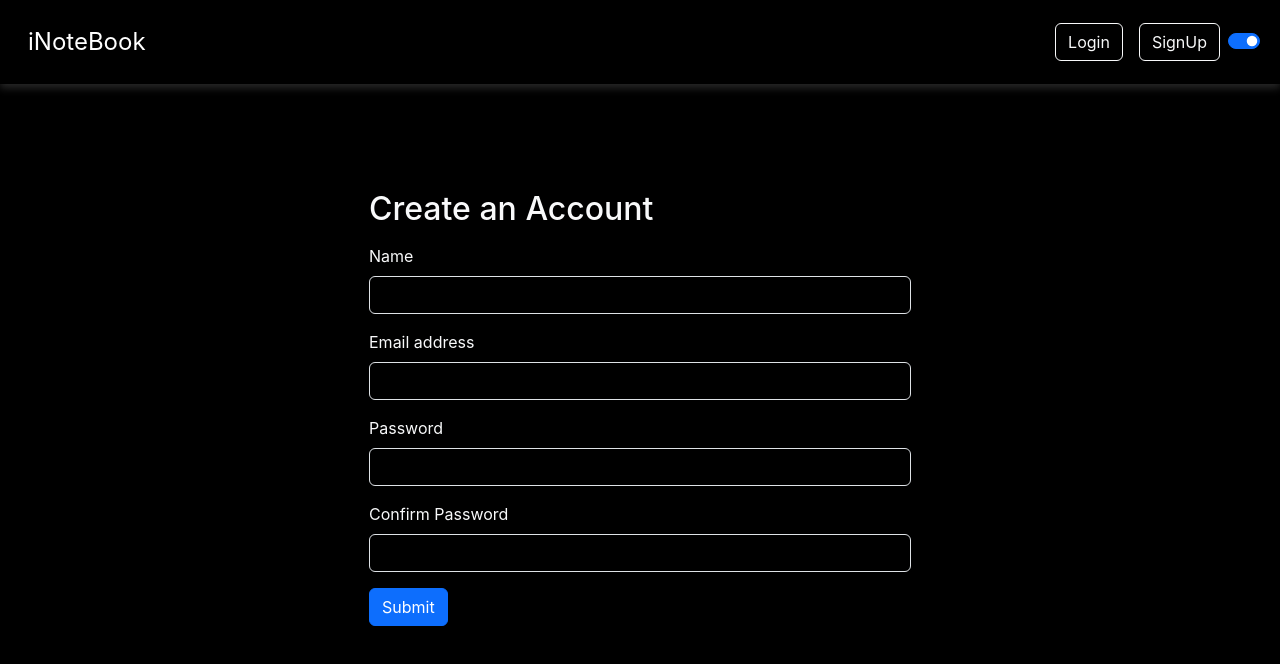
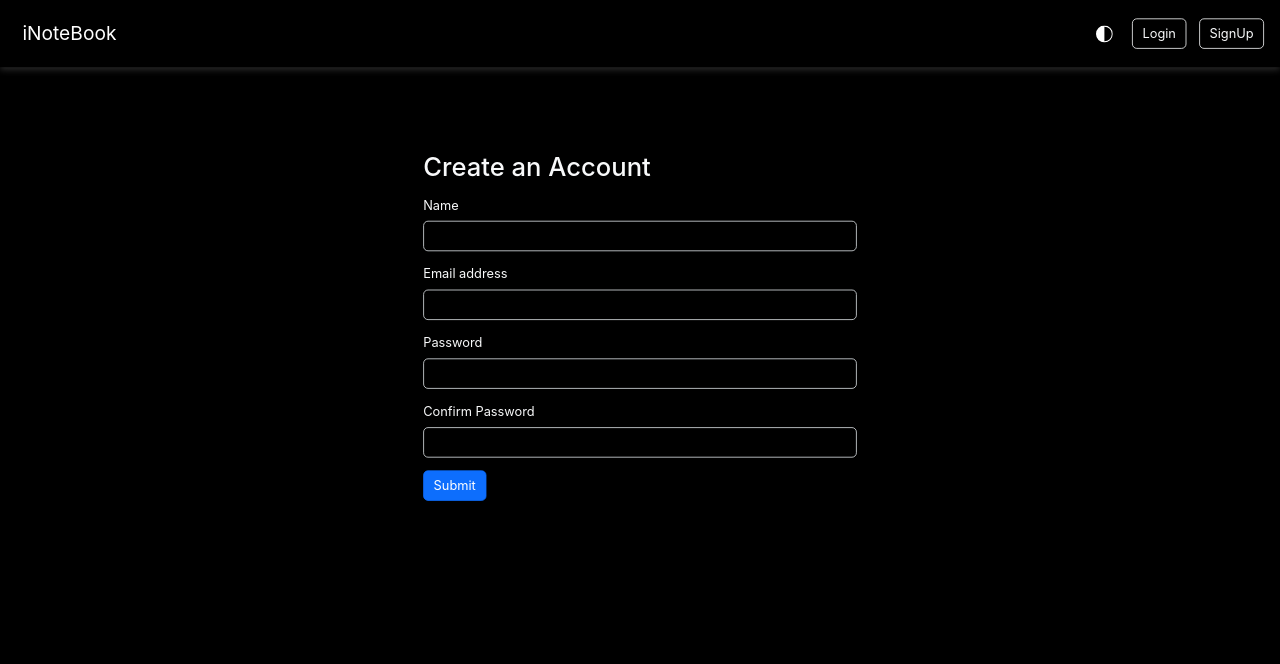
Before and after one commit to rakeshmuntha/Keeper, a React (Create React App) app: page /signup in a window 1280 px wide. Shown: the top 664 px of the page. Built offline with nearby package versions, Linux system fonts and the light colour scheme; no server answers.

Commit message:
completed upto toggling light and darkmode

```diff
--- a/public/index.html
+++ b/public/index.html
@@ -1,6 +1,6 @@
 <!DOCTYPE html>
-<html lang="en" >
-<!-- data-bs-theme="dark" -->
+<html lang="en">
+
 <head>
   <meta charset="utf-8" />
   <meta name="viewport" content="width=device-width, initial-scale=1" />
--- a/src/App.js
+++ b/src/App.js
@@ -12,8 +12,7 @@ function App() {
 
     document.body.style.backgroundColor = 'black';
 
-    const togglebackground = (mode) =>
-    {
+    const togglebackground = (mode) => {
         document.body.style.backgroundColor = mode === 'dark' ? '#F8F9FA' : 'black';
     };
 
@@ -30,16 +29,18 @@ function App() {
     return (
         <NoteState>
             <BrowserRouter>
-                <Navbar togglebackground = {togglebackground}/>
+                <div style={{ transform: 'scale(0.8)', transformOrigin: 'top left', width: '125%' }}>
+                    <Navbar togglebackground={togglebackground} />
 
-                <Alert alert={alert} />
+                    <Alert alert={alert} />
 
-                <div className="container">
-                    <Routes>
-                        <Route exacts path='/' element={<Home showalert= {showalert}/>} />
-                        <Route exact path='/login' element={<Login showalert= {showalert}/>} />
-                        <Route exact path='/signup' element={<Signup showalert= {showalert}/>} />
-                    </Routes>
+                    <div className="container">
+                        <Routes>
+                            <Route exacts path='/' element={<Home showalert={showalert} />} />
+                            <Route exact path='/login' element={<Login showalert={showalert} />} />
+                            <Route exact path='/signup' element={<Signup showalert={showalert} />} />
+                        </Routes>
+                    </div>
                 </div>
             </BrowserRouter>
         </NoteState>
--- a/src/components/AddNote.js
+++ b/src/components/AddNote.js
@@ -37,7 +37,18 @@ function AddNote(props) {
                             required
                         />
                     </div>
+
                     <div className="mb-3">
+                        <label htmlFor="exampleFormControlTextarea1" className="form-label">Description</label>
+                        <textarea className={`form-control bg-${mode === 'dark' ? 'black' : 'light'} text-${mode === 'light' ? 'dark' : 'light'}`} rows="3" id="description"
+                            name='description'
+                            onChange={onchange}
+                            value={note.description}
+                            minLength={1}
+                            required></textarea>
+                    </div>
+
+                    {/* <div className="mb-3">
                         <label htmlFor="description" className="form-label">Description</label>
                         <input
                             type="text"
@@ -49,7 +60,7 @@ function AddNote(props) {
                             minLength={1}
                             required
                         />
-                    </div>
+                    </div> */}
                     <div className="mb-3">
                         <label htmlFor="tag" className="form-label">Tag</label>
                         <input
--- a/src/components/Login.js
+++ b/src/components/Login.js
@@ -24,7 +24,6 @@ function Login(props) {
             });
 
             const json = await response.json();
-            console.log(json);
 
             if (json.success) {
                 localStorage.setItem('token', json.authToken);
--- a/src/components/Navbar.js
+++ b/src/components/Navbar.js
@@ -1,8 +1,13 @@
-import { useContext } from 'react'
+import { useContext, useRef } from 'react'
 import { Link, useNavigate } from 'react-router-dom'
 import NoteContext from '../context/notes/NoteContext';
 
 function Navbar(props) {
+    const ref = useRef(null);
+    const toggledarkmode = () =>
+    {
+        ref.current.click();
+    }
 
     let navigate = useNavigate();
     const handleclick = () => {
@@ -17,7 +22,7 @@ function Navbar(props) {
     }
 
     return (
-        <nav className={`navbar navbar-expand-lg bg-${mode === 'dark' ? 'black' : 'light'} navbar-${mode}`} style={{ boxShadow: mode === 'light' ? '0 4px 8px rgba(83, 83, 83, 0.2)' : '0 4px 8px rgba(205, 204, 204, 0.2)' }}>
+        <nav className={`navbar navbar-expand-lg bg-${mode === 'dark' ? 'black' : 'light'} navbar-${mode}`} style={{ boxShadow: mode === 'light' ? '0 4px 8px rgba(109, 108, 108, 0.2)' : '0 4px 8px rgba(205, 204, 204, 0.2)' }}>
             <div className="container-fluid">
                 <Link className="navbar-brand" to="/" style={{ fontSize: '1.5rem', padding: '1rem' }}>iNoteBook</Link>
 
@@ -30,6 +35,18 @@ function Navbar(props) {
 
                     </ul>
 
+                    <svg
+                        xmlns="http://www.w3.org/2000/svg"
+                        width="21"
+                        height="21"
+                        fill="currentColor"
+                        viewBox="0 0 16 16"
+                        className="bi bi-circle-half"
+                        onClick={toggledarkmode}
+                        style={{ color: mode === 'dark' ? 'white' : 'black' , cursor: 'pointer', marginRight: '1rem' }}
+                    >
+                        <path d="M8 15A7 7 0 1 0 8 1zm0 1A8 8 0 1 1 8 0a8 8 0 0 1 0 16" />
+                    </svg>
                     {!localStorage.getItem('token') ?
                         <>
                             <Link className={`btn btn-outline-${mode === 'dark' ? 'light' : 'dark'} mx-2`} to="/login" role="button">Login</Link>
@@ -38,8 +55,8 @@ function Navbar(props) {
                         // eslint-disable-next-line
                         : <button className={`btn btn-outline-${mode === 'dark' ? 'light' : 'dark'} mx-2`} onClick={handleclick} role="button">Logout</button>}
 
-                    <div className={`form-check form-switch text-dard`}>
-                        <input style={{ cursor: 'pointer' }} className="form-check-input" type="checkbox" onClick={darkclick} role="switch" id="switchCheckDefault" defaultChecked />
+                    <div className={`form-check form-switch text-dard`} style={{ display: 'none' }}>
+                        <input style={{ display: 'none' }} ref={ref} className="form-check-input" type="checkbox" onClick={darkclick} role="switch" id="switchCheckDefault" defaultChecked />
                     </div>
 
                 </div>
--- a/src/components/Noteitem.js
+++ b/src/components/Noteitem.js
@@ -8,7 +8,7 @@ function Noteitem(props) {
 
     return (
         <div className='col-md-3'>
-            <div className={`card my-3 bg-${mode === 'dark' ? 'black' :'light'} text-${mode === 'dark' ? 'light' : 'dark'} border-${mode === 'dark' ? 'light' : 'dark'}`}>
+            <div className={`card my-3 bg-${mode === 'dark' ? 'black' :'light'} text-${mode === 'dark' ? 'light' : 'dark'} border-${mode === 'dark' ? 'light' : 'grey'}`}>
                 <div className="card-body">
                     <div className="d-flex align-items-baseline justify-content-between">
                         <h5 className="card-title">{note.title}</h5>
@@ -21,9 +21,6 @@ function Noteitem(props) {
                     <p className={`card-text text-${mode === 'dark' ? 'secondary' : 'muted'}`}>
                         <small>{note.tag}</small>
                     </p>
-                    <p className={`card-text text-${mode === 'dark' ? 'secondary' : 'muted'}`}>
-                        <small>{note._id}</small>
-                    </p>
                 </div>
             </div>
         </div>
--- a/src/components/Notes.js
+++ b/src/components/Notes.js
@@ -111,7 +111,7 @@ function Notes(props) {
                         </div>
                         <div className="modal-footer">
                             <button type="button" className="btn btn-secondary" data-bs-dismiss="modal" ref={deleteCloseRef}>No</button>
-                            <button type="button" className="btn btn-danger" onClick={confirmDelete}>Yes</button>
+                            <button type="button" className="btn btn-primary" onClick={confirmDelete}>Yes</button>
                         </div>
                     </div>
                 </div>
--- a/src/components/Signup.js
+++ b/src/components/Signup.js
@@ -25,7 +25,7 @@ function Signup(props) {
             });
 
             const json = await response.json();
-            console.log(json);
+
 
             if(json.success)
             {
@@ -101,7 +101,7 @@ function Signup(props) {
                         className={`form-control bg-${mode === 'dark' ? 'black' :'light'} text-${mode === 'light' ? 'dark' : 'light'}`}
                         id="cpassword"
                         name='cpassword'
-                        value={credentials.password}
+                        value={credentials.cpassword}
                         onChange={onchange}
                         required
                         minLength={2}
--- a/src/context/notes/NoteState.js
+++ b/src/context/notes/NoteState.js
@@ -61,7 +61,6 @@ const NoteState = (props) => {
     const deletenote = async (id) => {
         try {
             // API call
-            console.log(id);
             const response = await fetch(`${host}/api/notes/deletenote/${id}`, {
                 method: "DELETE",
                 headers: {
```
